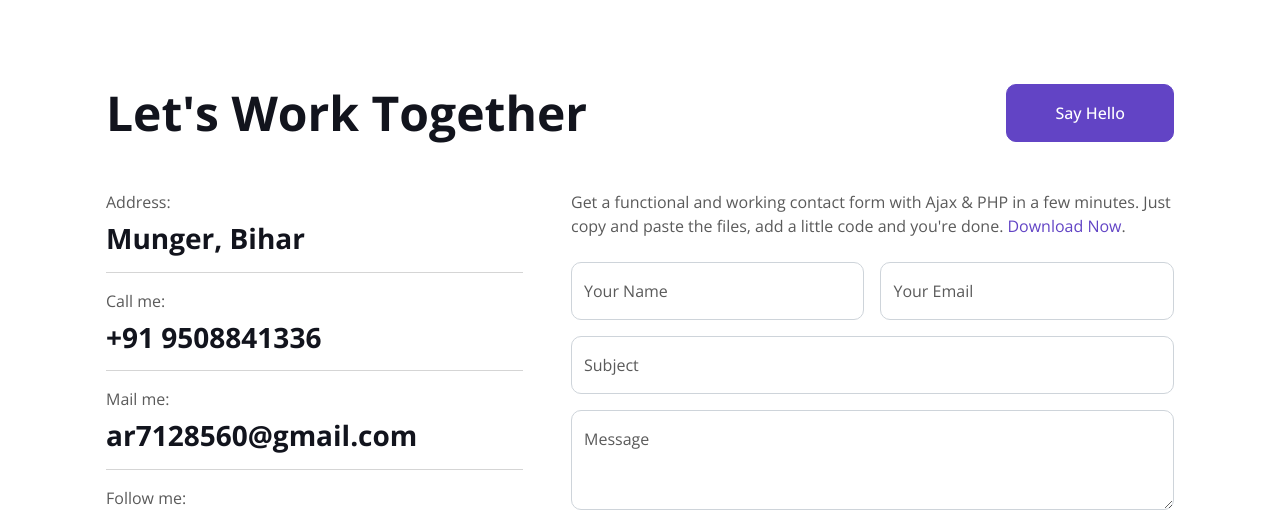
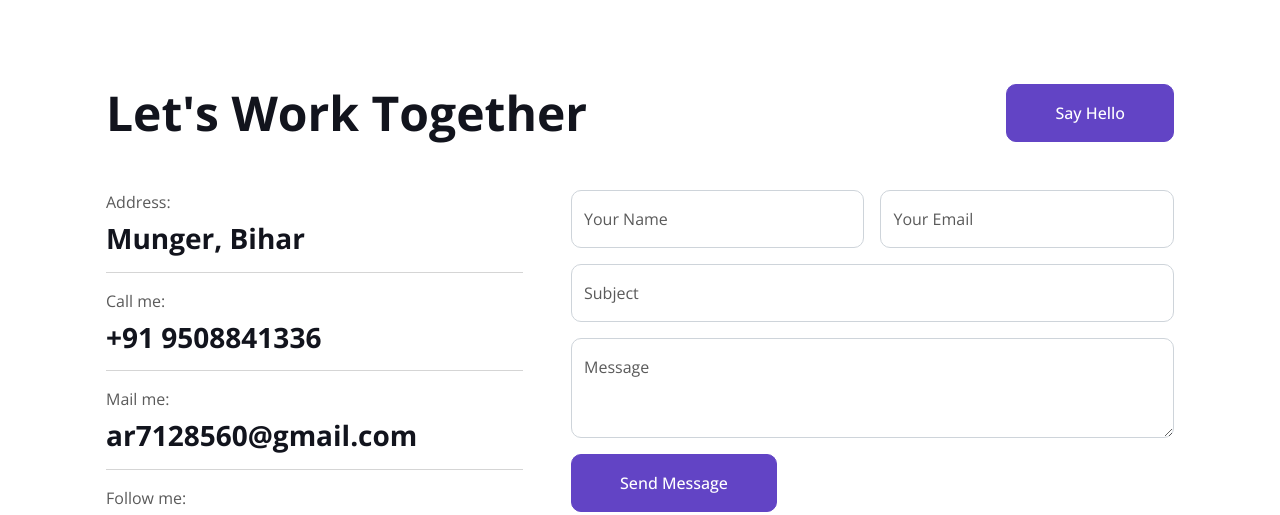
Before and after one commit to abarbusiness/ankit-raj, a plain HTML site: page index.html in a window 1280 px wide. Shown: the part 4022-4537 px from the top of the page. Drawn offline with nearby package versions, Linux system fonts and the light colour scheme.

Commit message:
Update index.html
jhgh

```diff
--- a/index.html
+++ b/index.html
@@ -579,7 +579,6 @@
                     </div>
                 </div>
                 <div class="col-lg-7 col-md-6 wow fadeInUp" data-wow-delay="0.5s">
-                    <p class="mb-4">Get a functional and working contact form with Ajax & PHP in a few minutes. Just copy and paste the files, add a little code and you're done. <a href="https://htmlcodex.com/contact-form">Download Now</a>.</p>
                     <form>
                         <div class="row g-3">
                             <div class="col-md-6">
```
